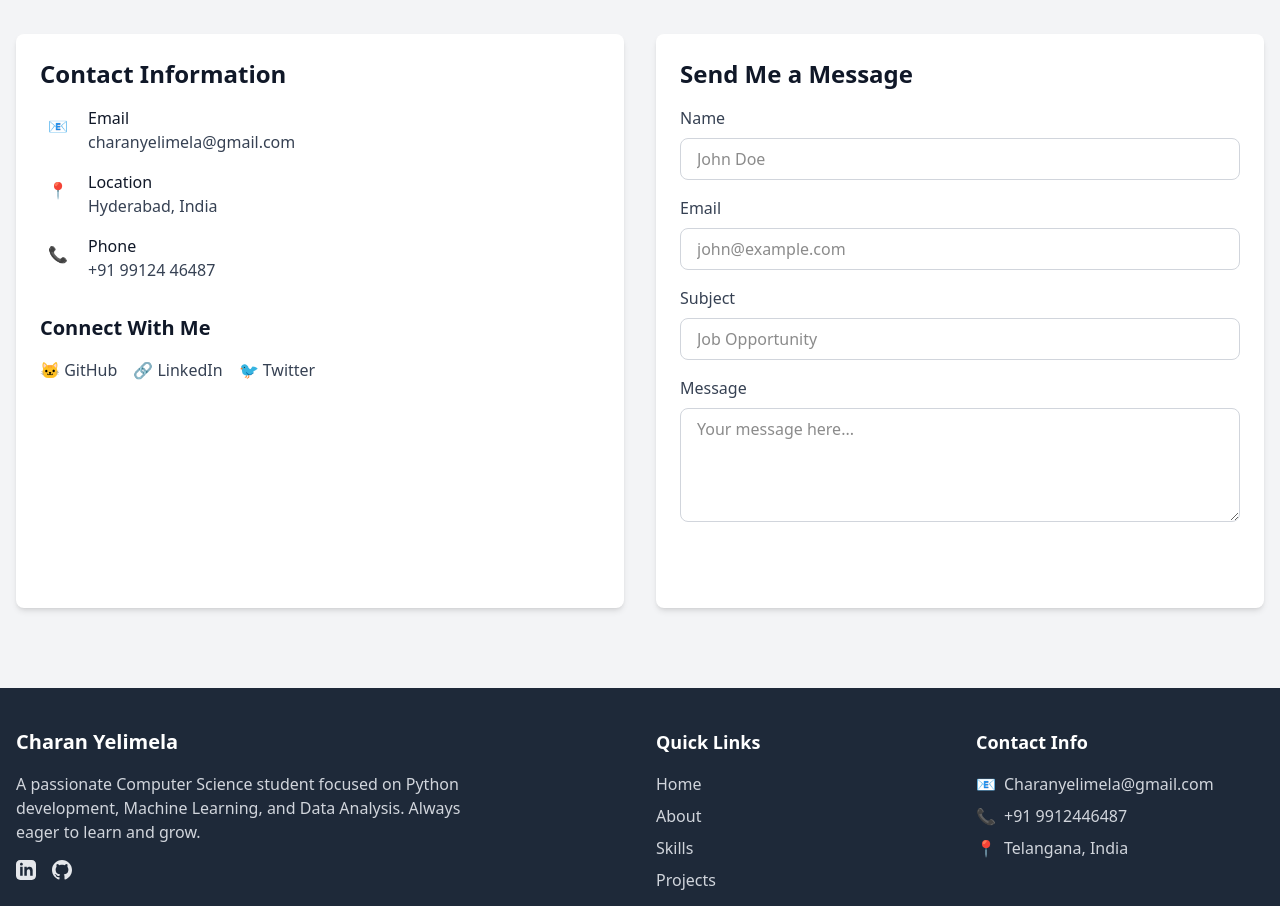
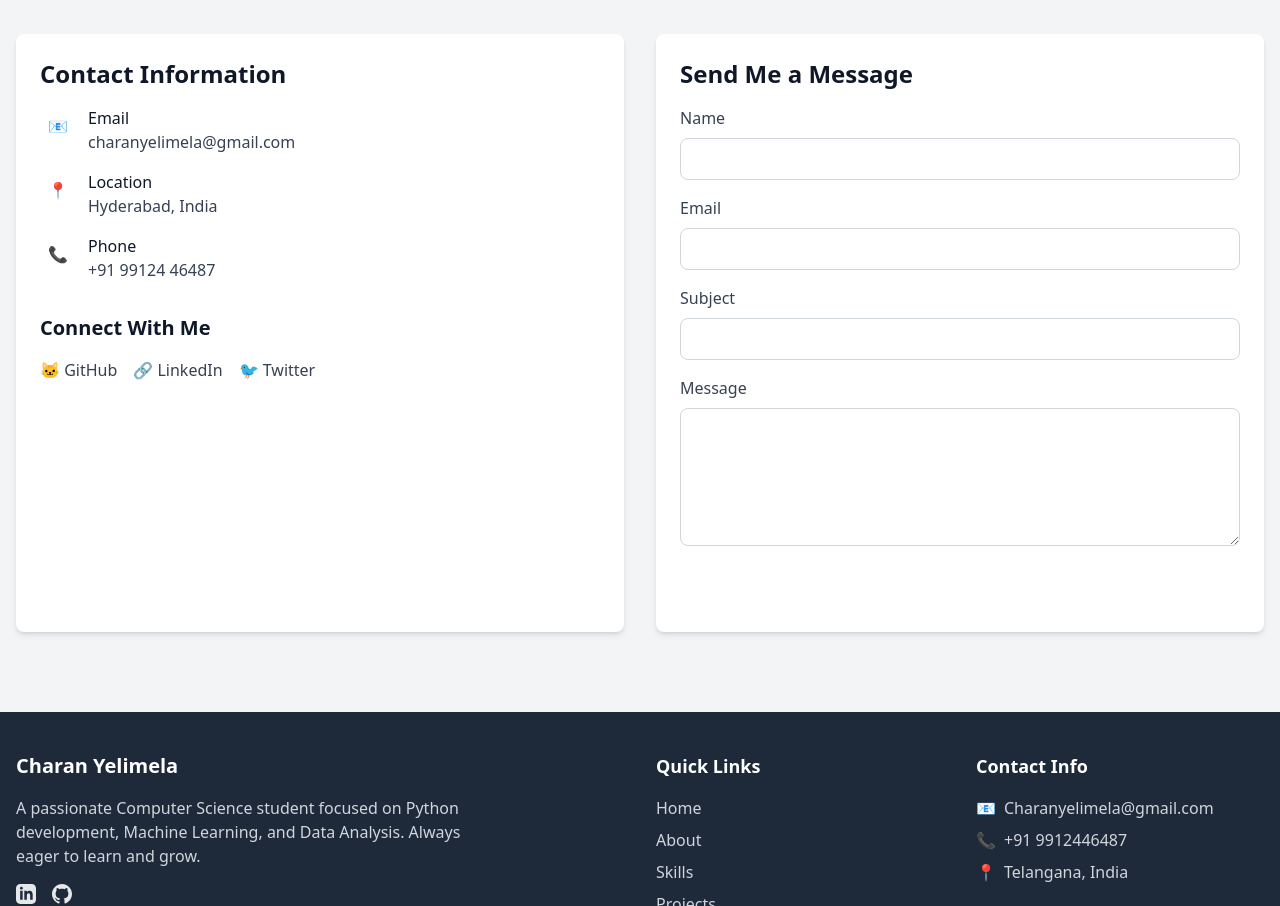
Before and after one commit to charanYelimela334/portfolio, a Next.js app: page / in a window 1280 px wide. Shown: the part 7280-8186 px from the top of the page. Built offline with nearby package versions, Linux system fonts and the light colour scheme.

Commit message:
[Cursor] Update Contact form to use FormSubmit

```diff
--- a/src/components/Contact.tsx
+++ b/src/components/Contact.tsx
@@ -27,7 +27,7 @@ export default function Contact() {
     setIsSubmitting(true);
 
     try {
-      const response = await fetch('https://formspree.io/f/YOUR_FORM_ID', {
+      const response = await fetch('https://formspree.io/f/meoajapg', {
         method: 'POST',
         headers: {
           'Content-Type': 'application/json'
@@ -159,65 +159,66 @@ export default function Contact() {
           >
             <h3 className="text-2xl font-semibold text-gray-900 mb-4">Send Me a Message</h3>
             <form onSubmit={handleSubmit}>
+              <input type="hidden" name="_subject" value="New submission!" />
+              <input type="hidden" name="_captcha" value="false" />
 
-              {/* Name */}
               <div className="mb-4">
-                <label className="block text-gray-700 mb-2">Name</label>
+                <label htmlFor="name" className="block text-gray-700 font-medium mb-2">Name</label>
                 <input
                   type="text"
+                  id="name"
                   name="name"
                   value={formData.name}
                   onChange={handleChange}
-                  className="w-full px-4 py-2 border border-gray-300 rounded-lg focus:ring-primary focus:border-primary"
-                  placeholder="John Doe"
                   required
+                  className="w-full px-3 py-2 border border-gray-300 rounded-lg focus:outline-none focus:border-primary"
                 />
               </div>
 
-              {/* Email */}
               <div className="mb-4">
-                <label className="block text-gray-700 mb-2">Email</label>
+                <label htmlFor="email" className="block text-gray-700 font-medium mb-2">Email</label>
                 <input
                   type="email"
+                  id="email"
                   name="email"
                   value={formData.email}
                   onChange={handleChange}
-                  className="w-full px-4 py-2 border border-gray-300 rounded-lg focus:ring-primary focus:border-primary"
-                  placeholder="john@example.com"
                   required
+                  className="w-full px-3 py-2 border border-gray-300 rounded-lg focus:outline-none focus:border-primary"
                 />
               </div>
 
-              {/* Subject */}
               <div className="mb-4">
-                <label className="block text-gray-700 mb-2">Subject</label>
+                <label htmlFor="subject" className="block text-gray-700 font-medium mb-2">Subject</label>
                 <input
                   type="text"
+                  id="subject"
                   name="subject"
                   value={formData.subject}
                   onChange={handleChange}
-                  className="w-full px-4 py-2 border border-gray-300 rounded-lg focus:ring-primary focus:border-primary"
-                  placeholder="Job Opportunity"
                   required
+                  className="w-full px-3 py-2 border border-gray-300 rounded-lg focus:outline-none focus:border-primary"
                 />
               </div>
 
-              {/* Message */}
               <div className="mb-4">
-                <label className="block text-gray-700 mb-2">Message</label>
+                <label htmlFor="message" className="block text-gray-700 font-medium mb-2">Message</label>
                 <textarea
+                  id="message"
                   name="message"
                   value={formData.message}
                   onChange={handleChange}
-                  rows={4}
-                  className="w-full px-4 py-2 border border-gray-300 rounded-lg focus:ring-primary focus:border-primary"
-                  placeholder="Your message here..."
                   required
-                ></textarea>
+                  className="w-full px-3 py-2 border border-gray-300 rounded-lg focus:outline-none focus:border-primary"
+                  rows={5}
+                />
               </div>
 
-              <button type="submit" disabled={isSubmitting} className="w-full bg-primary text-white py-2 px-4 rounded-lg hover:bg-accent transition">
-                {isSubmitting ? 'Sending...' : 'Send Message'}
+              <button
+                type="submit"
+                className="w-full bg-primary text-white py-2 px-4 rounded-lg hover:bg-accent transition-colors"
+              >
+                Send Message
               </button>
 
               {submitStatus === 'success' && (
```
